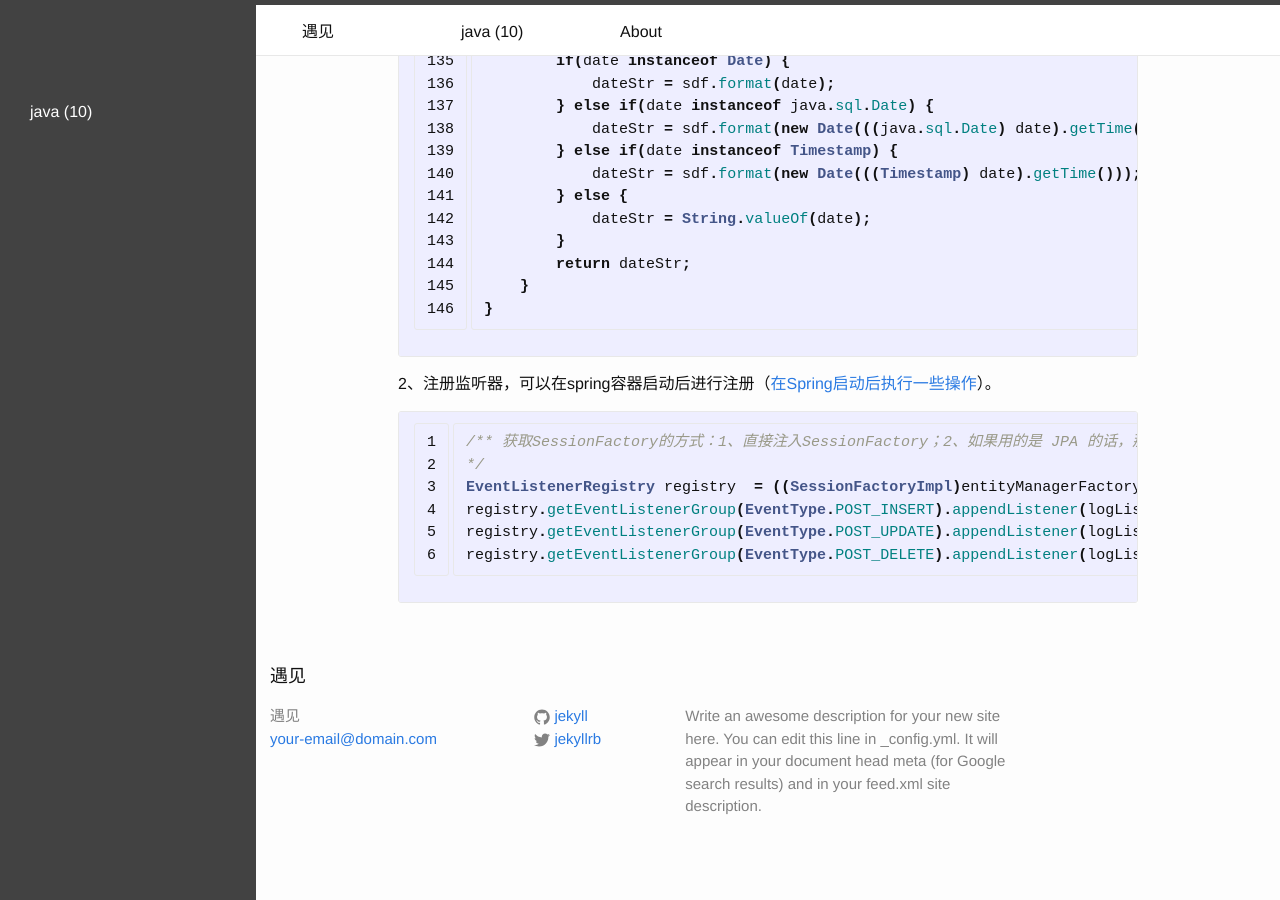
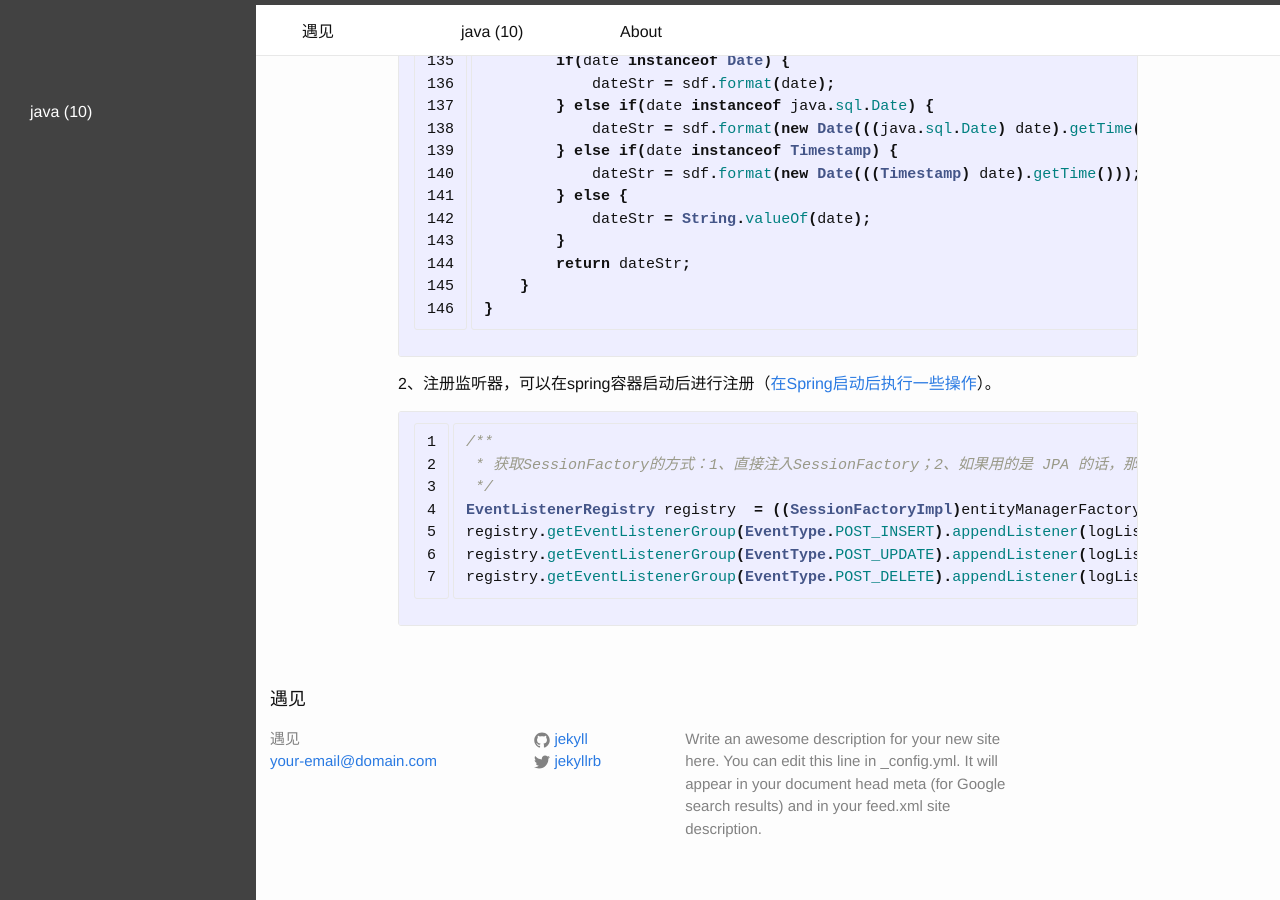
Before and after one commit to iyujian/iyujian.github.io, a Jekyll site: the page built from _posts/java/2015-12-02-log-manager-by-PostInsertEventListener-PostUpdateEventListener-PostDeleteEventListener.md, in a window 1280 px wide and 900 px high, scrolled down 3435 px. Built offline with Jekyll 4.4.1, drawn with Linux system fonts in a browser that asks for light colours.

```diff
--- a/_posts/java/2015-12-02-log-manager-by-PostInsertEventListener-PostUpdateEventListener-PostDeleteEventListener.md
+++ b/_posts/java/2015-12-02-log-manager-by-PostInsertEventListener-PostUpdateEventListener-PostDeleteEventListener.md
@@ -163,8 +163,9 @@ public class LogListener implements PostInsertEventListener, PostUpdateEventList
 2、注册监听器，可以在spring容器启动后进行注册（[在Spring启动后执行一些操作](execute-after-spring-startup.html "在Spring启动后执行一些操作")）。
 
 {% highlight java linenos %}
-/** 获取SessionFactory的方式：1、直接注入SessionFactory；2、如果用的是 JPA 的话，那么需要通过entityManagerFactory来得到SessionFactory
-*/
+/**
+ * 获取SessionFactory的方式：1、直接注入SessionFactory；2、如果用的是 JPA 的话，那么需要通过entityManagerFactory来得到SessionFactory
+ */
 EventListenerRegistry registry  = ((SessionFactoryImpl)entityManagerFactory.unwrap(SessionFactory.class)).getServiceRegistry().getService(EventListenerRegistry.class);
 registry.getEventListenerGroup(EventType.POST_INSERT).appendListener(logListener);
 registry.getEventListenerGroup(EventType.POST_UPDATE).appendListener(logListener);
```
